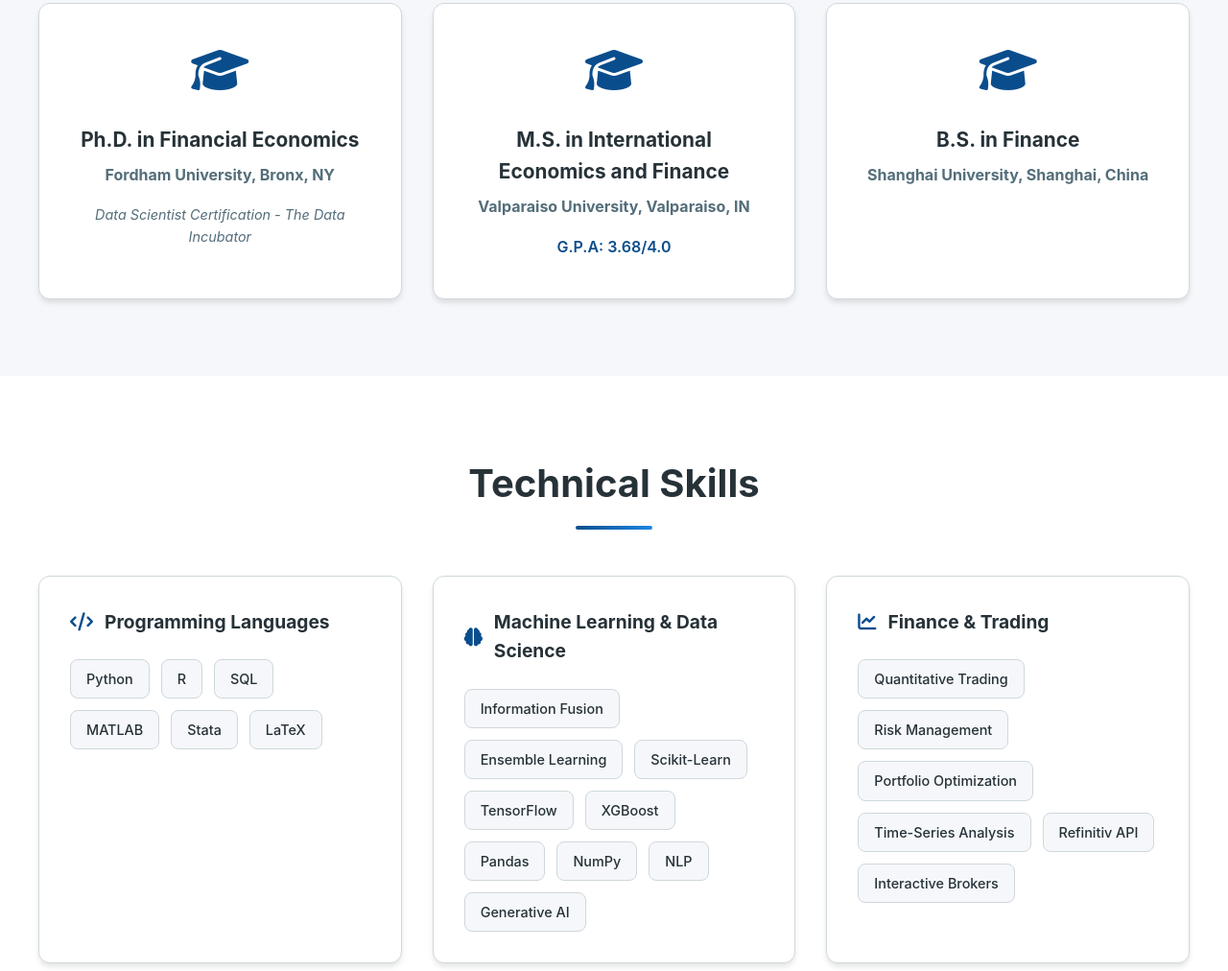
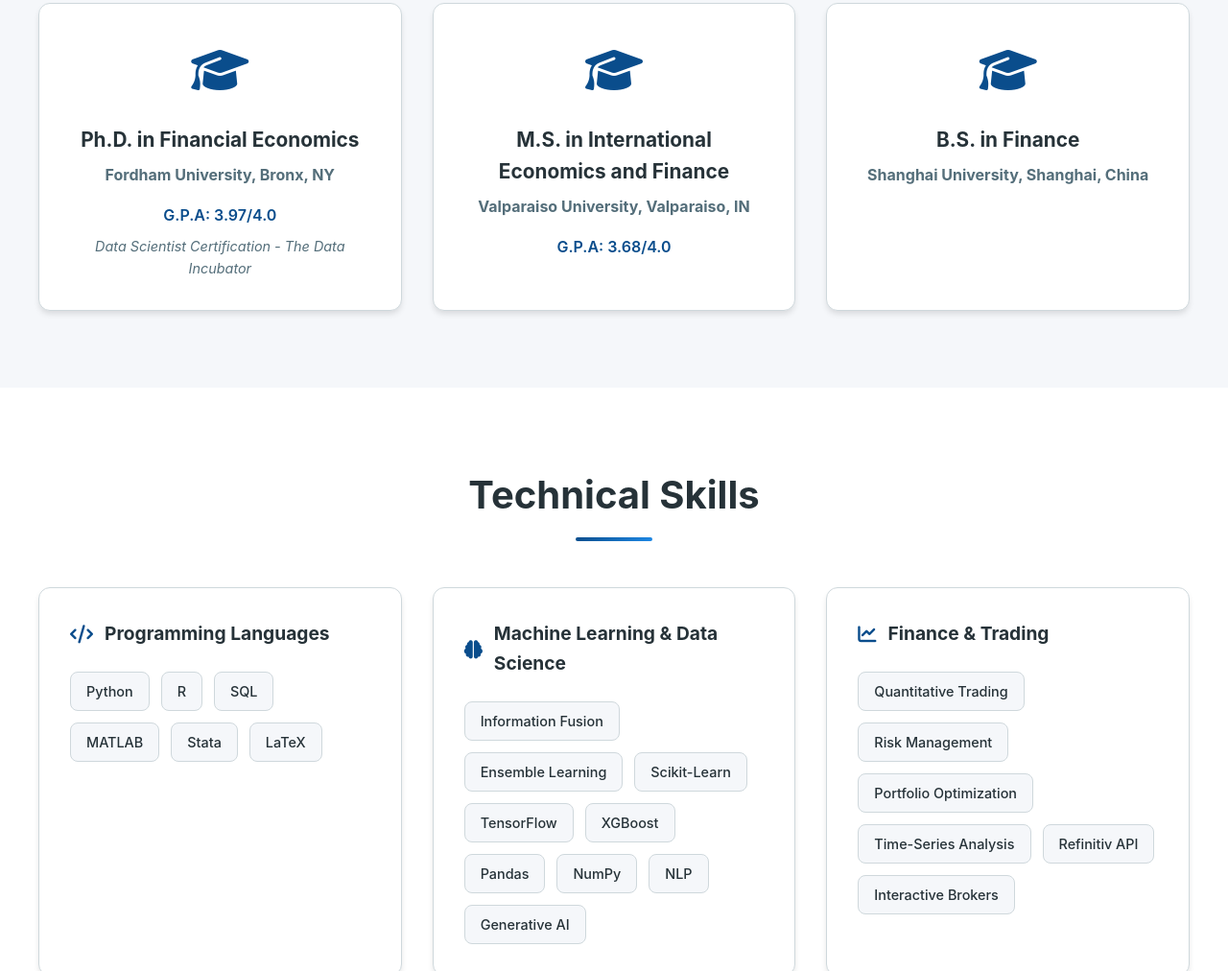
Before and after one commit to nathan-jiang/nathan-jiang.github.io, a plain HTML site: page index.html in a window 1280 px wide. Shown: the part 3785-4797 px from the top of the page at 96% size. Drawn offline with Linux system fonts and the light colour scheme.

Commit message:
Add GPA to PhD education section

```diff
--- a/index.html
+++ b/index.html
@@ -197,6 +197,7 @@
                     </div>
                     <h3>Ph.D. in Financial Economics</h3>
                     <h4>Fordham University, Bronx, NY</h4>
+                    <p class="education-gpa">G.P.A: 3.97/4.0</p>
                     <p class="education-cert">Data Scientist Certification - The Data Incubator</p>
                 </div>
 
```
